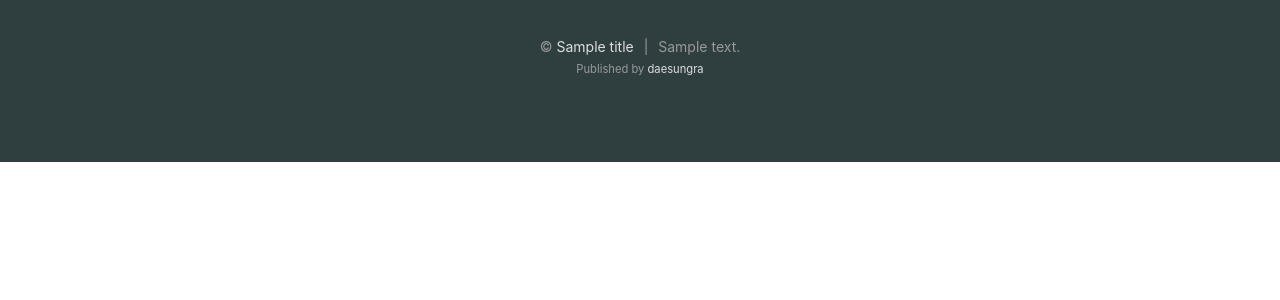
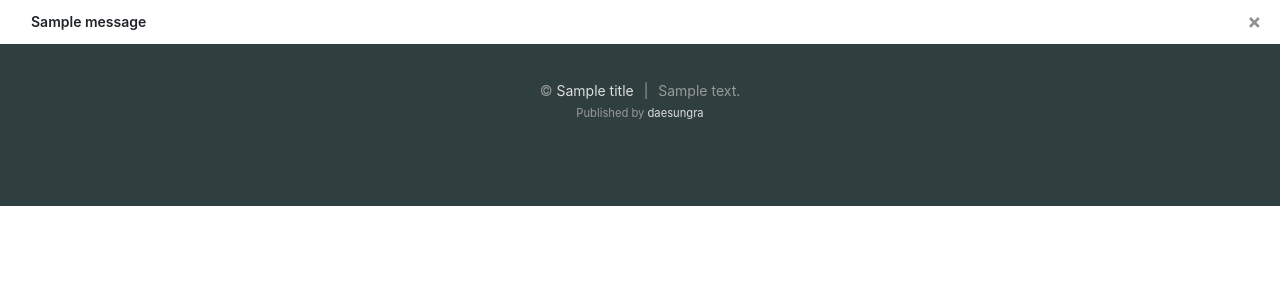
Before and after one commit to daesungRa/newsmine-web, a Django app: template templates/layout.html in a window 1280 px wide. Shown: the part 75-375 px from the top of the page. Run offline with Django 3.2, Linux system fonts and the light colour scheme; the template is opened without the code that fills it: most values are stand-ins (such as "Sample title", 1, 10 or a date in 2020); one stand-in notice (Sample message) is shown; some libraries are stand-ins or nearby versions; some web fonts are replaced.

Commit message:
users-ui: Add social template and js

```diff
--- a/static/css/layout-mobile.css
+++ b/static/css/layout-mobile.css
@@ -2,6 +2,10 @@
  * Common style for mobile
  * made by Daesung Ra (daesungra@gmail.com)
  */
+
+.header-description {
+	display: none;
+}
 
 #home-body-upper {
 	height: 824px;
--- a/static/css/layout-web.css
+++ b/static/css/layout-web.css
@@ -2,6 +2,10 @@
  * Common style for web
  * made by Daesung Ra (daesungra@gmail.com)
  */
+
+.header-description {
+	display: inline-block;
+}
 
 #home-body-upper {
 	height: 624px;
--- a/static/css/layout.css
+++ b/static/css/layout.css
@@ -155,3 +155,11 @@ html, body {
 .custom-tab {
     padding-left: 6px;
 }
+
+.alert {  /* messages alert style */
+	font-size: 14px;
+	font-weight: 600;
+	padding-left: 30px;
+	padding-right: 30px;
+	margin-bottom: 0 !important;
+}
--- a/templates/accounts/signup.html
+++ b/templates/accounts/signup.html
@@ -2,3 +2,4 @@
     {% csrf_token %}
     {{ form.as_p }}
 </form>
+{% include "accounts/social_login.html" %}
--- a/templates/accounts/social_login.html
+++ b/templates/accounts/social_login.html
@@ -1,5 +1,8 @@
 <div>
-    <a href="{% url 'users:github-login' %}">
+    <a class="a-social-login" href="{% url 'users:github-login' %}">
         Continue with Github
     </a>
+    <a class="a-social-login" href="{% url 'users:kakao-login' %}">
+        Continue with Kakao
+    </a>
 </div>
--- a/templates/layout.html
+++ b/templates/layout.html
@@ -38,6 +38,7 @@
 
     <body class="newsmine-body">
         {% include "partials/header.html" %}
+        {% include "partials/message.html" %}
 
         <div class="newsmine-content">
             {% block content %}{% endblock %}
--- a/templates/partials/header.html
+++ b/templates/partials/header.html
@@ -3,7 +3,7 @@
         <div class="header-title" id="header-title">
             <h3>
                 <a href="{{ url }}/">{{ title }}</a>
-                <div class="header-subtitle">
+                <div class="header-subtitle header-description">
                     <span class="custom-tab"></span>
                     |
                     <span class="custom-tab"></span>
--- /dev/null
+++ b/templates/partials/message.html
@@ -0,0 +1,24 @@
+{% if messages %}
+    {% for message in messages %}
+        <div class="alert {{ message.tags }} alert-dismissible" role="alert">
+            <button type="button" class="close" data-dismiss="alert" aria-label="Close">
+                <span aria-hidden="true">&times;</span>
+            </button>
+            {{ message }}
+        </div>
+    {% endfor %}
+{% endif %}
+
+<script>
+    $(document).ready(function () {
+        {% if messages %}
+            {% for message in messages %}
+                let message = '{{ message }}';
+                if (message.includes('[SOCIAL-LOGIN]')) {
+                    $('#nav-item-login').trigger('click');
+                    setTimeout(function () { alert(message); }, 500);
+                };
+            {% endfor %}
+        {% endif %}
+    });
+</script>
```
Also changed, not shown: static/js/layout.js (+39 -6 lines).
